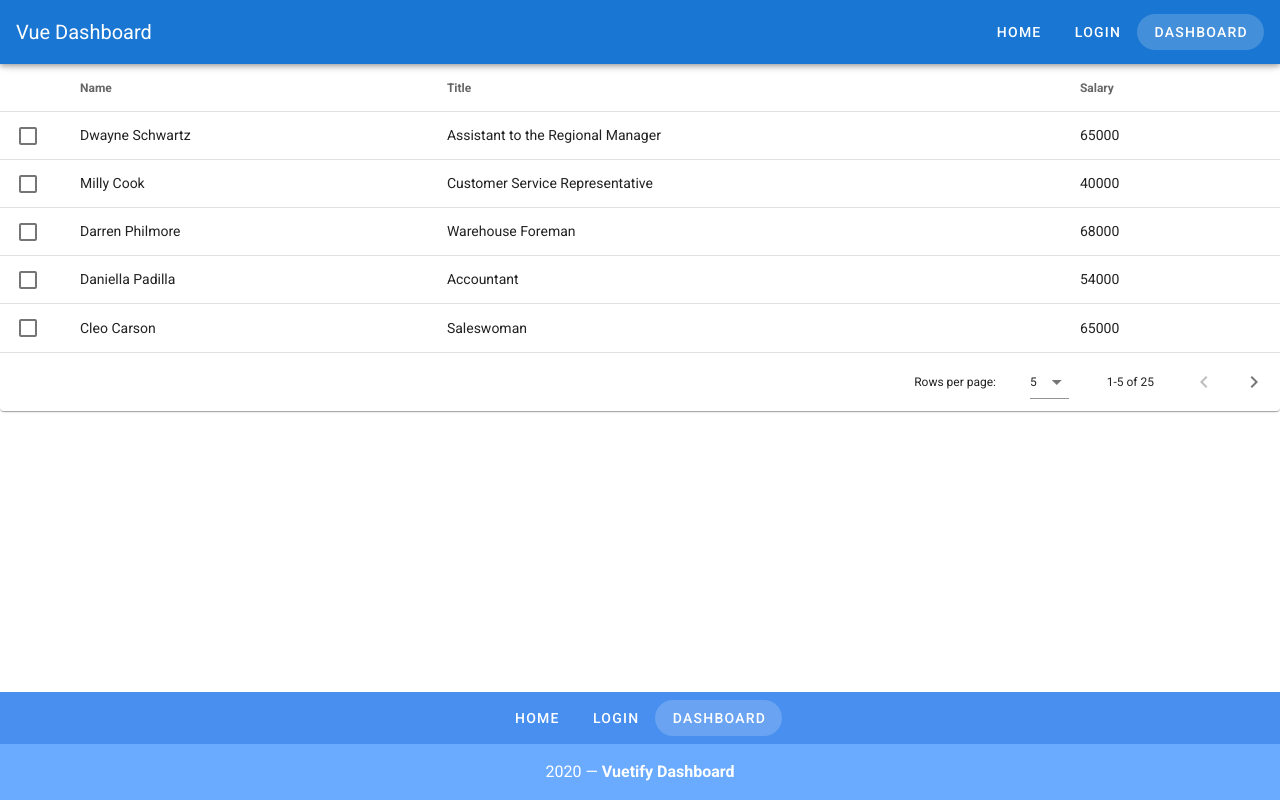
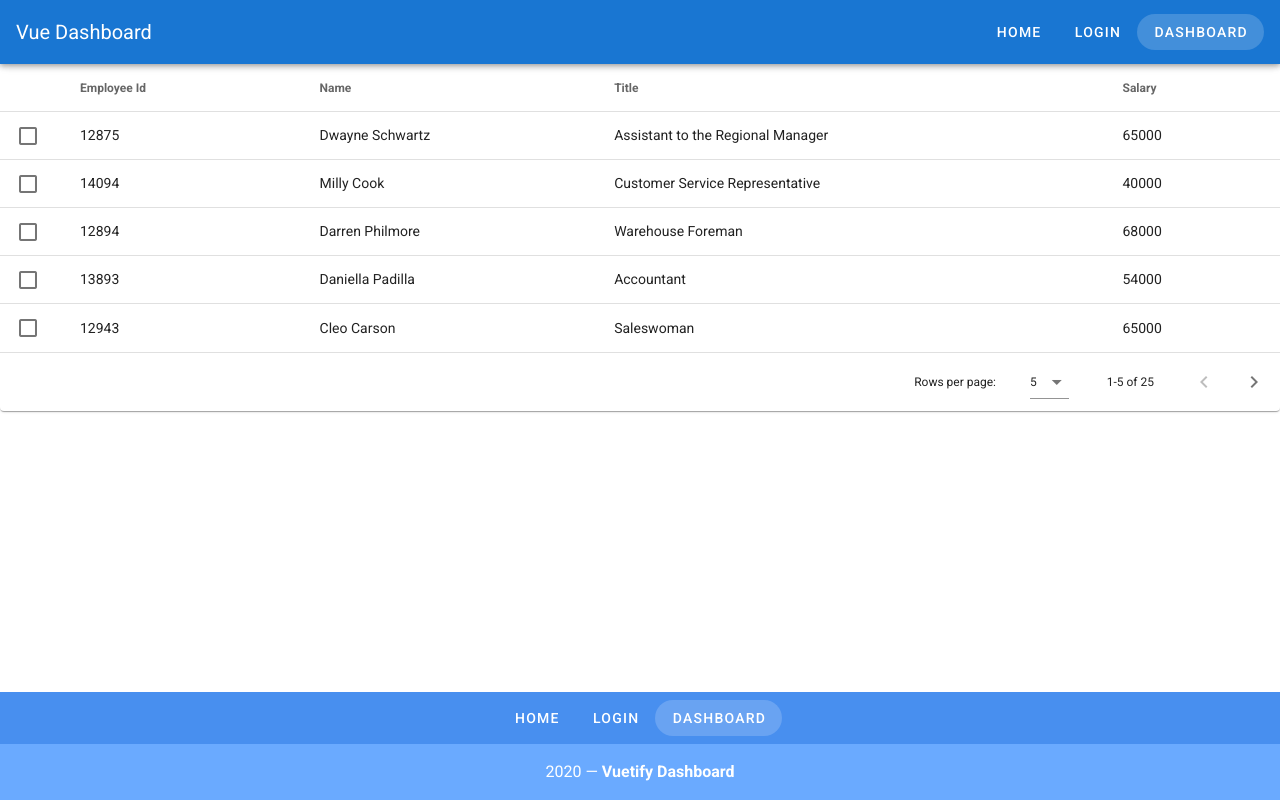
Before and after one commit to dubiBerlin/dashboard, a Vue app: page /dashboard in a window 1280 px wide. Built offline with nearby package versions, Linux system fonts and the light colour scheme.

Commit message:
display employee id column table

```diff
--- a/src/views/Dashboard.vue
+++ b/src/views/Dashboard.vue
@@ -39,8 +39,13 @@
         snackbar:false,
         headersEmployees:[
           {
+            text: 'Employee Id',
+            align: 'start',
+            sortable: true,
+            value: 'id'
+          },
+          {
             text: 'Name',
-            align: 'start',
             sortable: true,
             value: 'name'
           },
```
